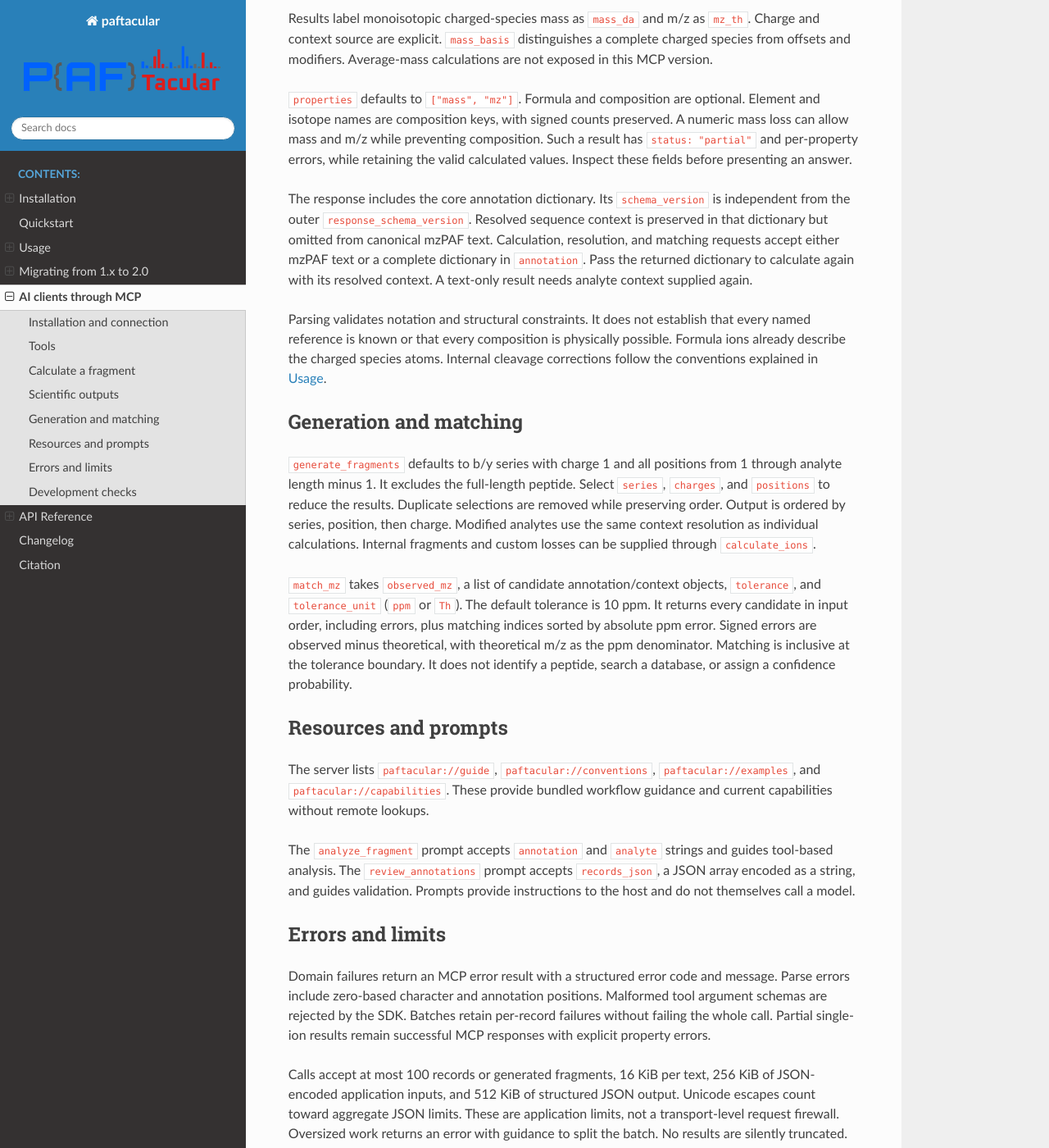
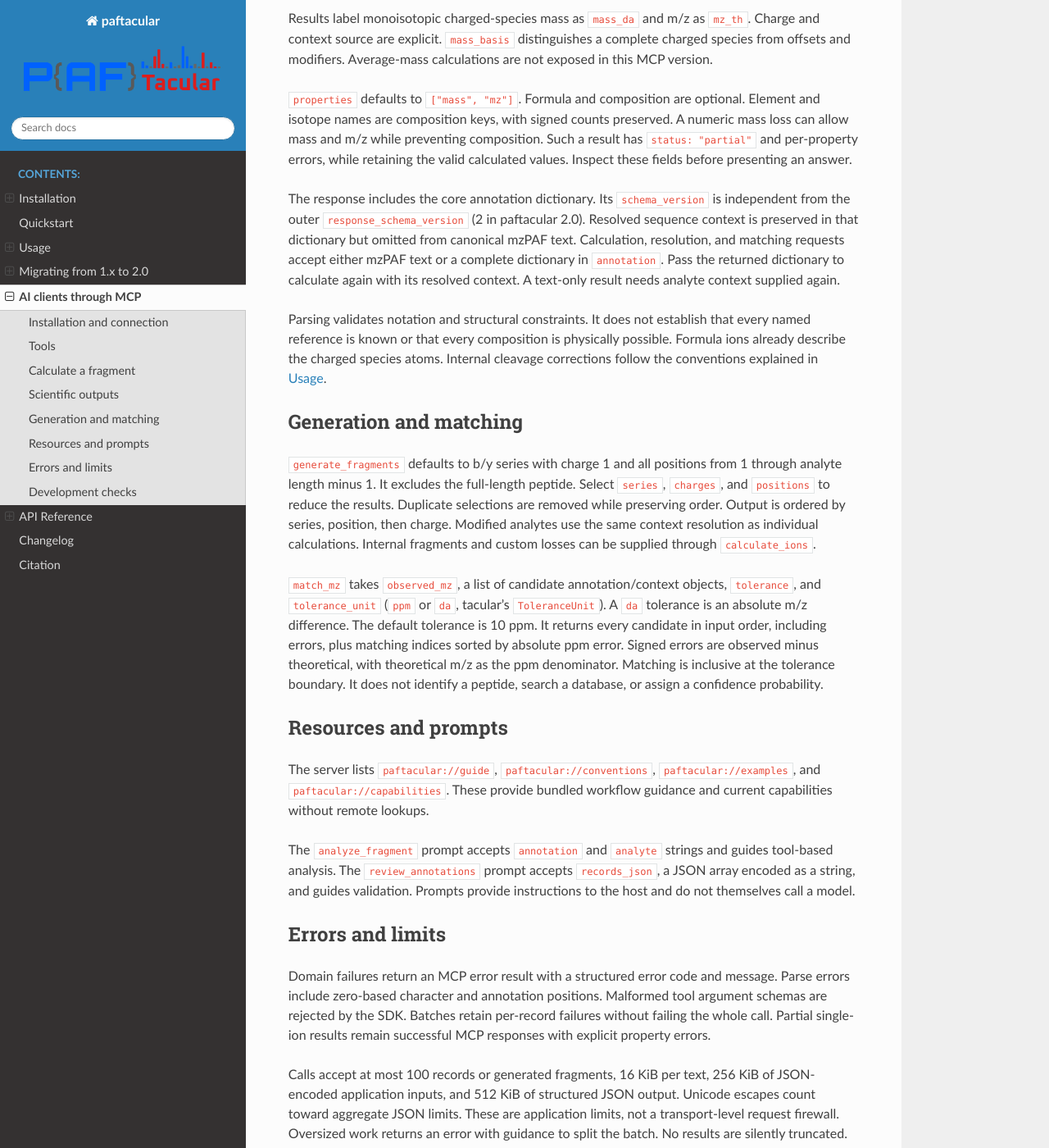
Before and after one commit to tacular-omics/paftacular, a Sphinx documentation site: the page built from docs/mcp.rst, in a window 1280 px wide and 1400 px high, scrolled down 2652 px. Shown: the whole window at 82% size. Built offline with Sphinx 7.4.7 and the Read the Docs theme 3.1.0, drawn with Linux system fonts in a browser that asks for light colours; some of the changed text lies outside the part shown.

Commit message:
MCP match_mz: tolerance_unit is tacular ToleranceUnit (da/ppm), response_schema_version 2
"Th" becomes "da" and is rejected. CHANGELOG, migration row, docs/mcp.rst,
llms-full.txt, tests.

Co-Authored-By: Claude Opus 5.5 (1M context) <noreply@anthropic.com>

```diff
--- a/docs/mcp.rst
+++ b/docs/mcp.rst
@@ -92,7 +92,7 @@ closed-world behavior. Every tool except ``get_capabilities`` takes one
    * - ``generate_fragments``
      - Generate proper a/b/c/x/y/z terminal fragments for selected positions and charges.
    * - ``match_mz``
-     - Compare supplied candidates with an observed m/z using ppm or Th tolerance.
+     - Compare supplied candidates with an observed m/z using a ppm or Da tolerance.
 
 Calculate a fragment
 --------------------
@@ -147,7 +147,7 @@ while retaining the valid calculated values. Inspect these fields before
 presenting an answer.
 
 The response includes the core annotation dictionary. Its ``schema_version``
-is independent from the outer ``response_schema_version``. Resolved sequence
+is independent from the outer ``response_schema_version`` (2 in paftacular 2.0). Resolved sequence
 context is preserved in that dictionary but omitted from canonical mzPAF
 text. Calculation, resolution, and matching requests accept either mzPAF text
 or a complete dictionary in ``annotation``. Pass the returned dictionary to
@@ -171,7 +171,8 @@ resolution as individual calculations. Internal fragments and custom losses
 can be supplied through ``calculate_ions``.
 
 ``match_mz`` takes ``observed_mz``, a list of candidate annotation/context
-objects, ``tolerance``, and ``tolerance_unit`` (``ppm`` or ``Th``). The default
+objects, ``tolerance``, and ``tolerance_unit`` (``ppm`` or ``da``, tacular's ``ToleranceUnit``). A ``da``
+tolerance is an absolute m/z difference. The default
 tolerance is 10 ppm. It returns every candidate in input order, including
 errors, plus matching indices sorted by absolute ppm error. Signed errors are
 observed minus theoretical, with theoretical m/z as the ppm denominator.
--- a/docs/migration.rst
+++ b/docs/migration.rst
@@ -60,6 +60,10 @@ Renamed and removed names
        interning in ``__new__``
      - removed. Constructors build fresh objects. The parser shares components for repeated
        substrings through bounded caches.
+   * - MCP ``match_mz`` request ``"tolerance_unit": "Th"``
+     - ``"tolerance_unit": "da"`` (tacular's ``ToleranceUnit``, ``"da"`` or ``"ppm"``). The
+       value is still an absolute m/z difference. ``"Th"`` is rejected. MCP responses carry
+       ``response_schema_version`` 2.
 
 Keyword-only arguments
 ----------------------
--- a/llms-full.txt
+++ b/llms-full.txt
@@ -504,7 +504,7 @@ Tools (all read-only, each except `get_capabilities` takes one `request` object)
 | `calculate_ion` | mass (`mass_da`), m/z (`mz_th`), formula, composition for one annotation |
 | `calculate_ions` | the same for a list, with per-item outcomes |
 | `generate_fragments` | a/b/c/x/y/z terminal fragments (default b/y, charge 1) |
-| `match_mz` | compare candidates to an observed m/z (default 10 ppm, or Th) |
+| `match_mz` | compare candidates to an observed m/z (`tolerance_unit` "ppm", the default at 10, or "da") |
 
 Example `calculate_ion` arguments:
 
```
Also changed, not shown: CHANGELOG.md (+3 -0 lines), 3 other files.
